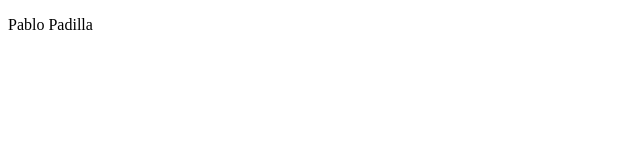
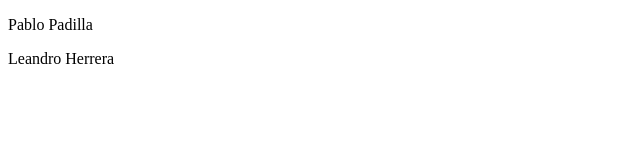
Before and after one commit to Bexzy/JaP-Grupal--FlexBox-, a plain HTML site: page index.html in a window 1280 px wide. Shown: the full height of the page, 0-640 px from the left. Drawn offline with Linux system fonts and the light colour scheme.

Commit message:
Update index.html

```diff
--- a/index.html
+++ b/index.html
@@ -8,5 +8,6 @@
 </head>
 <body>
     <p>Pablo Padilla</p>
+    <p>Leandro Herrera</p>
 </body>
 </html>
```
